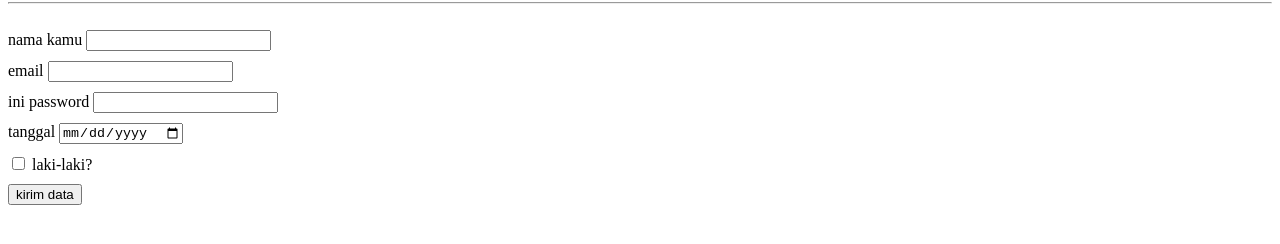
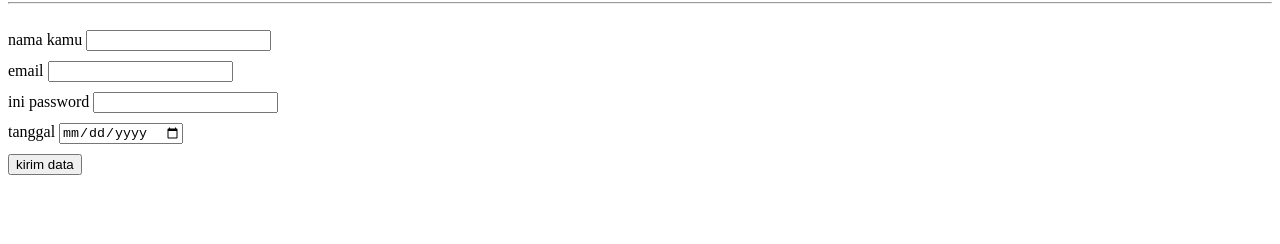
Before and after one commit to MalikAbdCom/website-demo, a plain HTML site: page index.html in a window 1280 px wide. Shown: the part 78-322 px from the top of the page. Drawn offline with Linux system fonts and the light colour scheme.

Commit message:
hilangin gender

```diff
--- a/index.html
+++ b/index.html
@@ -32,10 +32,7 @@
         <label for="tanggal">tanggal</label>
         <input type="date" name="" id="tanggal">
     </div>
-    <div>
-        <input type="checkbox" id="gender" name="">
-        <label for="gender">laki-laki?</label>
-    </div>
+
 
     <button type="submit">kirim data</button>
 
```
